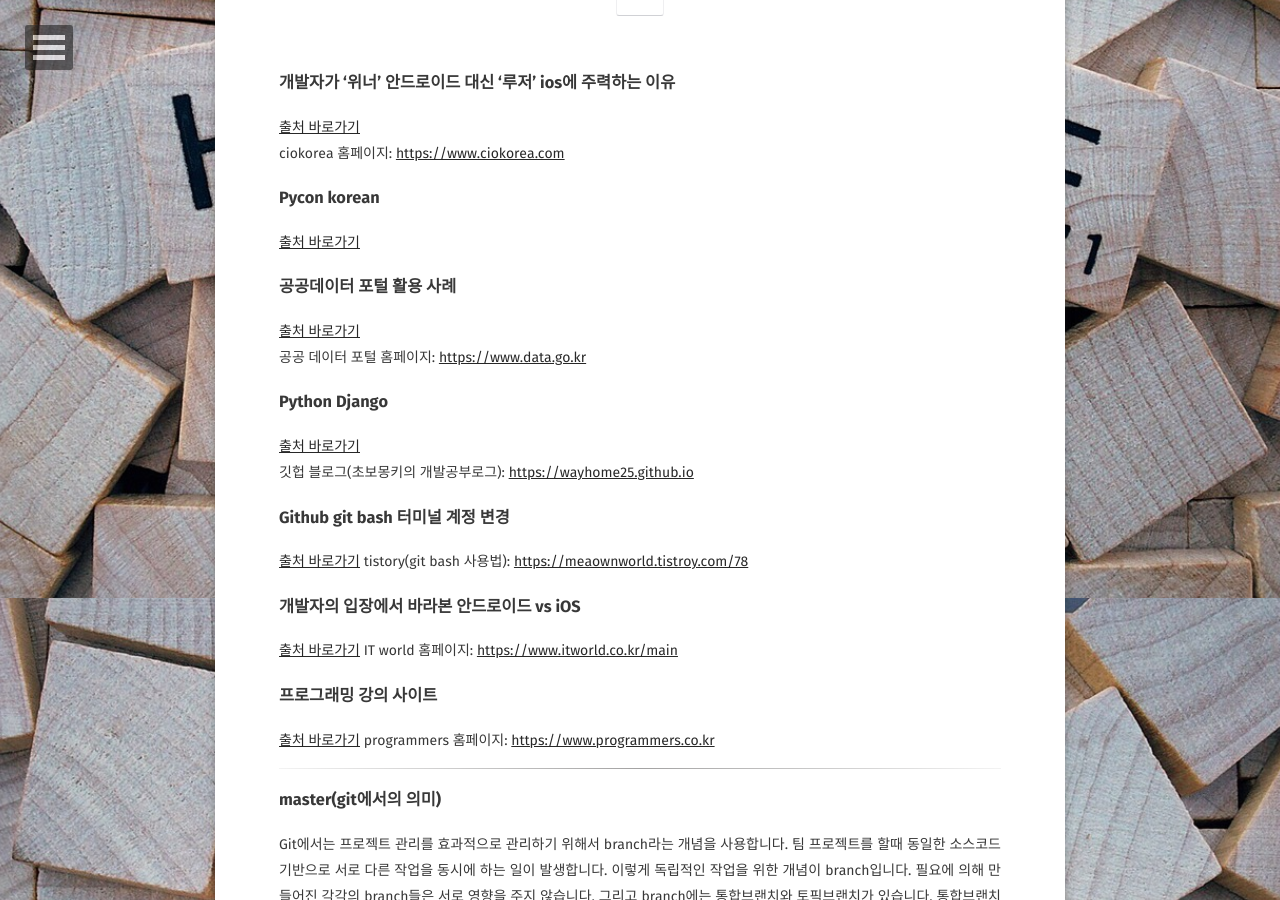
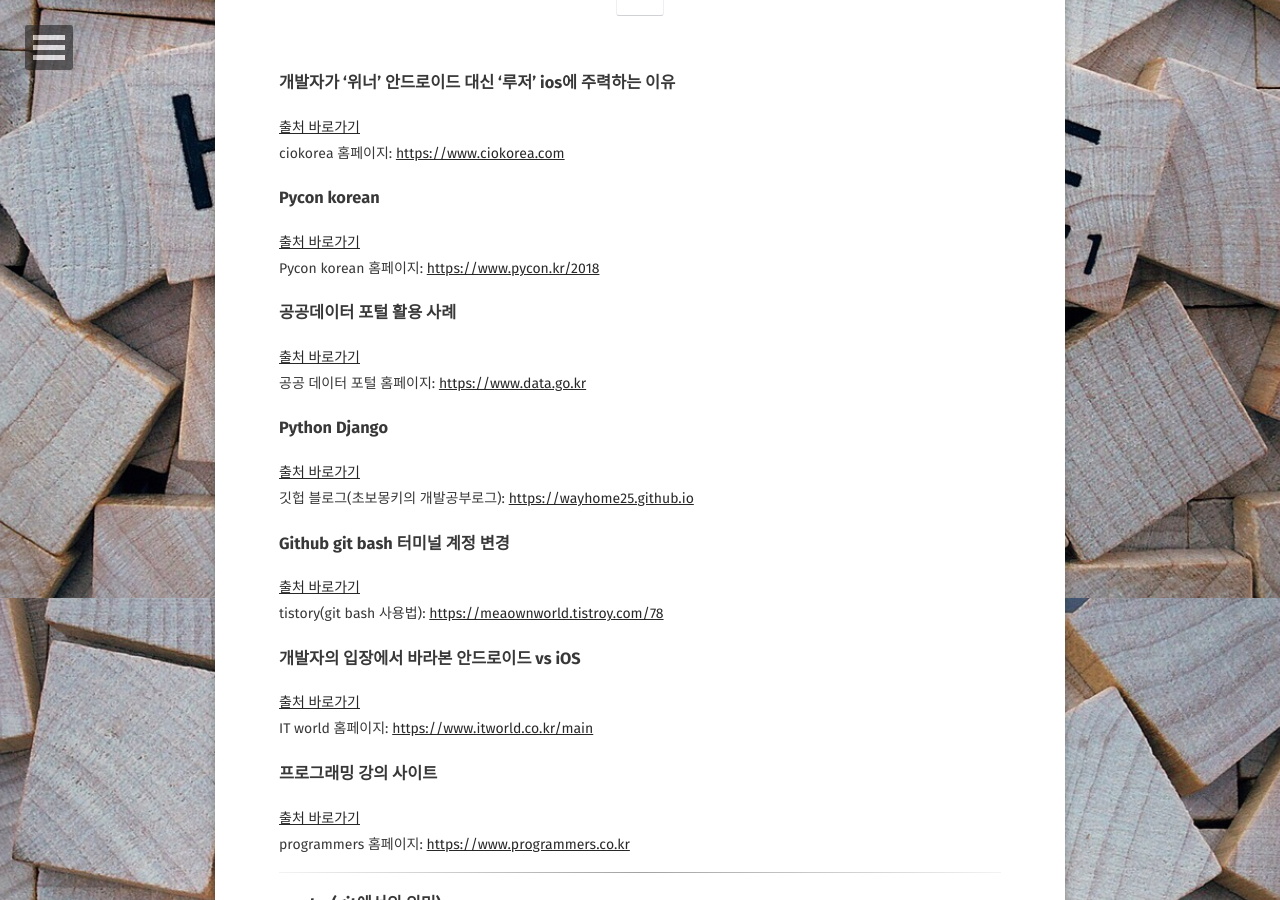
Before and after one commit to Jungjihyuk/JH_Life, a Jekyll site: the page built from _posts/2019-01-13-projectStudy.md, in a window 1280 px wide and 900 px high, scrolled down 302 px. Built offline with Jekyll 4.4.1, drawn with Linux system fonts in a browser that asks for light colours; some web fonts are replaced; comment, search, counter and statistics services are not loaded; some of the changed text lies outside the part shown.

Commit message:
projectStudy 추가

```diff
--- a/_posts/2019-01-13-projectStudy.md
+++ b/_posts/2019-01-13-projectStudy.md
@@ -15,6 +15,7 @@
 
 ### Pycon korean
 [출처 바로가기](https://www.pycon.kr/2018/program/list)<br>
+Pycon korean 홈페이지: <https://www.pycon.kr/2018>
 
 ### 공공데이터 포털 활용 사례
 [출처 바로가기](https://www.data.go.kr/useCase/exam/index.do)<br>
@@ -25,15 +26,15 @@
 깃헙 블로그(초보몽키의 개발공부로그): <https://wayhome25.github.io>
 
 ### Github git bash 터미널 계정 변경
-[출처 바로가기](https://meaownworld.tistory.com/78)
+[출처 바로가기](https://meaownworld.tistory.com/78)<br>
 tistory(git bash 사용법): <https://meaownworld.tistroy.com/78>
 
 ### 개발자의 입장에서 바라본 안드로이드 vs iOS
-[출처 바로가기](https://www.itworld.co.kr/print/70216)
+[출처 바로가기](https://www.itworld.co.kr/print/70216)<br>
 IT world 홈페이지: <https://www.itworld.co.kr/main>
 
 ### 프로그래밍 강의 사이트
-[출처 바로가기](https://www.programmers.co.kr)
+[출처 바로가기](https://www.programmers.co.kr)<br>
 programmers 홈페이지: <https://www.programmers.co.kr>
 
 <hr>
@@ -56,7 +57,7 @@
 
 다음 그림은 통합브랜치와 토픽브랜치를 그림으로 표현한 것입니다.
 ![vvvvvv](https://user-images.githubusercontent.com/33630505/51373209-03adee80-1b43-11e9-9e40-ae10d77129be.JPG)
-다음 그림은 head(현재 사용중인 브랜치의 선두 부분)위치를 변경하는 checkout을 그림으로 표현한 것입니다.
+* 다음 그림은 head(현재 사용중인 브랜치의 선두 부분)위치를 변경하는 checkout을 그림으로 표현한 것입니다.
 ![checkout](https://user-images.githubusercontent.com/33630505/51373843-82eff200-1b44-11e9-99ec-72fef8dc27b2.JPG)
 
 그림 출처 : <https://backlog.com/git-tutorial/kr/stepup/stepup1_3.html>
@@ -64,16 +65,16 @@
 <hr>
 
 ### Django Structure
-[출처 바로가기](https://victorydntmd.tistory.com/258)
-victolee Tistory: <https://victorydntmd.tistory.com>
+[출처 바로가기](https://www.victorydntmd.tistory.com/258)<br>
+victolee Tistory: <https://www.victorydntmd.tistory.com>
 
 * 다음에 나올 그림의 출처는 그림 밑에 있습니다.
 
 ![django structure](https://user-images.githubusercontent.com/33630505/51454555-a4412000-1d88-11e9-9b8d-f1d279cdac6e.JPG)
 
-[출처 바로가기](https://www.stechstar.com/user/wordpress/python-django-개요-다이어그램)
+[출처 바로가기](https://www.stechstar.com/user/wordpress/python-django-개요-다이어그램)<br>
 stechstar wordpress: <https://www.stechstar.com>
 
 ### CGI & WAS & WSGI
-[출처 바로가기](https://www.brownbears.tistory.com/350)
+[출처 바로가기](https://www.brownbears.tistory.com/350)<br>
 불곰 tistory: <https://www.brownbears.tistory.com>
```
